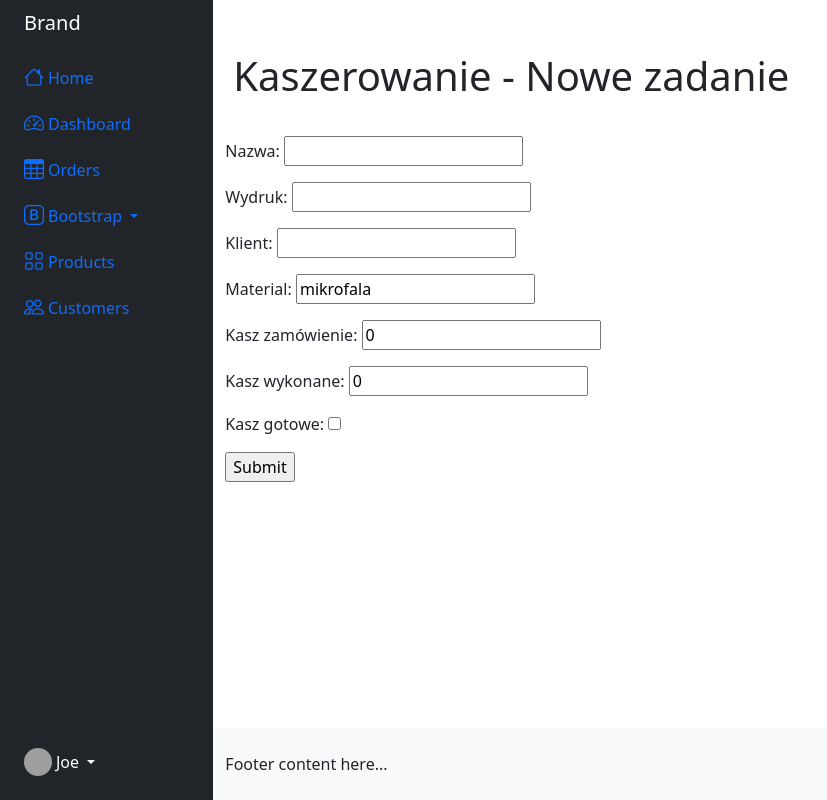
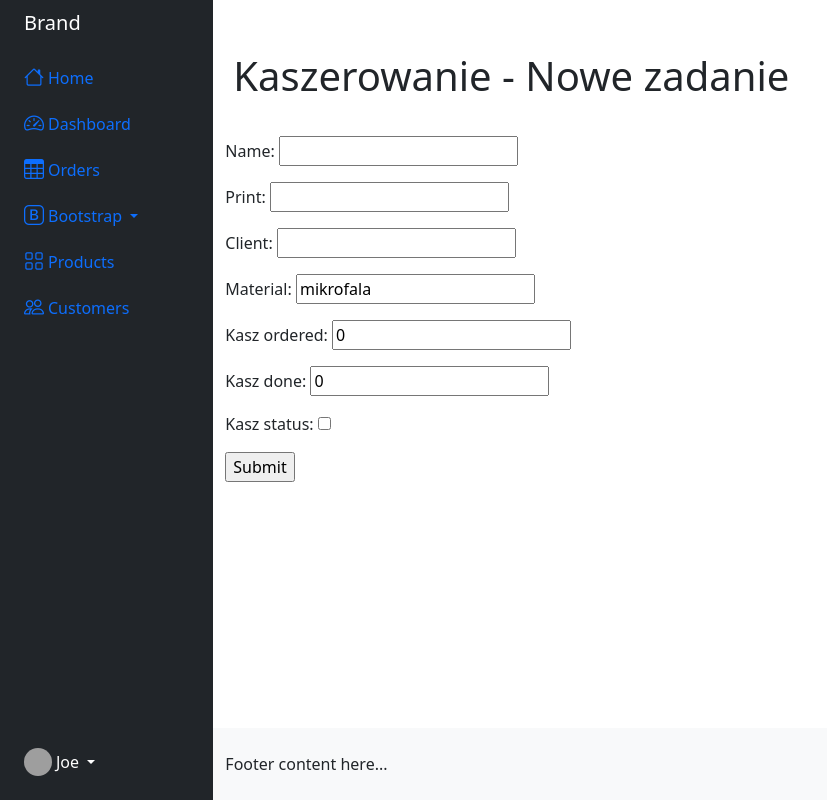
Before and after one commit to ut3k/raster_system, a Django app: page /kaszerowanie/kasz_create/ in a window 1280 px wide. Shown: the whole page, without its empty margins (0-827 px from the left). Run offline with Django 4.2, Linux system fonts and the light colour scheme; some libraries are stand-ins or nearby versions; grey boxes are pictures that could not be loaded.

Commit message:
MODELE - zmiana nazw na ENG

```diff
--- a/raster_system/kaszerowanie/forms.py
+++ b/raster_system/kaszerowanie/forms.py
@@ -1,15 +1,16 @@
-from django.forms import ModelForm
+from django import forms
 from .models import Kaszerowanie
 
-class KaszForm (ModelForm):
+class KaszForm (forms.ModelForm):
 
 
     class Meta:
         model = Kaszerowanie
-        fields = ("nazwa",
-                  "wydruk",
-                  "klient",
+        fields = ("name",
+                  "print",
+                  "client",
                   "material",
-                  "kasz_zamówienie",
-                  "kasz_wykonane",
-                  "kasz_gotowe",)
+                  "kasz_ordered",
+                  "kasz_done",
+                  "kasz_status",
+                  )
--- a/raster_system/kaszerowanie/models.py
+++ b/raster_system/kaszerowanie/models.py
@@ -5,13 +5,13 @@ from django.db import models
 
 
 class Kaszerowanie(models.Model):
-    nazwa = models.CharField(max_length=80)
-    wydruk = models.CharField(max_length=80)
-    klient = models.CharField(max_length=80)
+    name = models.CharField(max_length=80)
+    print = models.CharField(max_length=80)
+    client = models.CharField(max_length=80)
     material = models.CharField(max_length=80, default="mikrofala")
-    kasz_zamówienie = models.IntegerField(default=0)
-    kasz_wykonane = models.IntegerField(default=0)
-    kasz_gotowe = models.BooleanField(default=False)
+    kasz_ordered = models.IntegerField(default=0)
+    kasz_done = models.IntegerField(default=0)
+    kasz_status = models.BooleanField(default=False)
     # kasz_plan_date = models.DateField(default=timezone.now())
     created_date = models.DateTimeField(auto_now_add=True)
     # created_by =
--- a/raster_system/sztancowanie/templates/sztanc_list_table.html
+++ b/raster_system/sztancowanie/templates/sztanc_list_table.html
@@ -1,7 +1,7 @@
 {% extends 'base.html' %}
 
 {% block title %}
-KASZEROWANIE
+SZTANCOWANIE
 {% endblock %}
 
 {% block content %}
@@ -28,9 +28,9 @@ KASZEROWANIE
       <td data-cell="KOD">{{data.pk}}</td>
       <td data-cell="Klient">{{data.klient}}</td>
       <td data-cell="Nazwa">{{data.nazwa}}</td>
-      <td data-cell="Stan"> {{ data.kasz_wykonane}}/ {{data.kasz_zamówienie}}</td>
+      <td data-cell="Stan"> {{ data.szt_done}}/ {{data.szt_ordered}}</td>
       <td data-cell="Modyfikacja">{{data.mod_date|date:"d-M-Y G:i"}}</td>
-      <td data-cell="Zakończone" class="jobstatus">{{data.kasz_gotowe}}</td>
+      <td data-cell="Zakończone" class="jobstatus">{{data.szt_status}</td>
       <td data-cell="Działanie"> <a href="{% url 'kaszerowanie:kasz_detail' data.pk %}" class='btn btn-light'>edytuj</a></td>
     </tr>
     {% endfor %}
--- a/raster_system/sztancowanie/urls.py
+++ b/raster_system/sztancowanie/urls.py
@@ -2,14 +2,16 @@
 from django.urls import path
 from .views import (sztanc_list_all,
                     sztanc_create,
+                    sztanc_delete,
                     )
 
 
 app_name = 'sztancowanie'
 
 urlpatterns = [
-    path('', sztanc_list_all, name='szt_list_all'),
+    path('', sztanc_list_all, name='sztanc_list_all'),
     path('sztanc_create/',sztanc_create, name='sztanc_create'),
+    path('sztanc_delete/<str:pk>',sztanc_delete, name='sztanc_delete'),
     # path('szt/<pk>/', SztancowanieDetailView.as_view(), name='szt_detail'),
     # path('new/', create_view, name='wyk_new'),
     # path('wyk/<id>/update', update_view, name='wyk_update'),
--- a/raster_system/sztancowanie/views.py
+++ b/raster_system/sztancowanie/views.py
@@ -53,10 +53,10 @@ def sztanc_create(request):
 
 def sztanc_delete(request,pk):
     sztanc_item = Sztancowanie.objects.get(id=pk)
-    title = "numer " + sztanc_item
+    title = str(sztanc_item.pk)
     context = {
             "sztanc":sztanc_item,
-            "title": title,
+            "title":title,
             }
     if request.method=="POST":
         sztanc_item.delete()
--- a/raster_system/wykrojniki/forms.py
+++ b/raster_system/wykrojniki/forms.py
@@ -6,8 +6,8 @@ class WykForm(forms.ModelForm):
     class Meta:
         model = Wykrojniki
         fields = [
-            "nazwa",
-            "wyk_wymiary",
+            "name",
+            "wyk_size",
             "wyk_kod",
             "wyk_image",
             "wyk_pdf",
--- a/raster_system/wykrojniki/models.py
+++ b/raster_system/wykrojniki/models.py
@@ -4,10 +4,10 @@ from django.db import models
 
 
 class Wykrojniki(models.Model):
-    nazwa = models.CharField(max_length=120)
+    name = models.CharField(max_length=120)
     # group = models.ForeignKey(wyk_group)
     wyk_kod = models.CharField(max_length=16)
-    wyk_wymiary = models.CharField(
+    wyk_size = models.CharField(
         max_length=12, help_text="wymiary w milimetrach")
     # TODO - przygotuj skaner QR
     # wyk_qr = models.ImageField(upload_to="wykrojniki_qr", blank=True)
```
Also changed, not shown: raster_system/sztancowanie/forms.py (+5 -5 lines), raster_system/sztancowanie/models.py (+5 -5 lines), raster_system/sztancowanie/templates/sztanc_delete.html (+4 -4 lines), raster_system/sztancowanie/templates/sztanc_update.html (added, +21 -0 lines).
